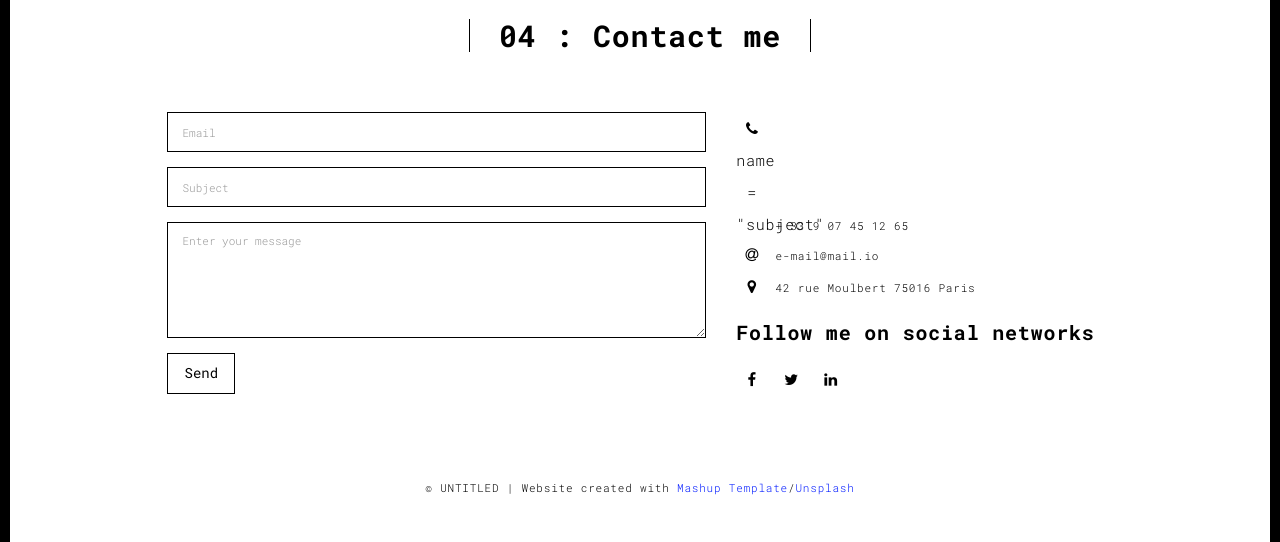
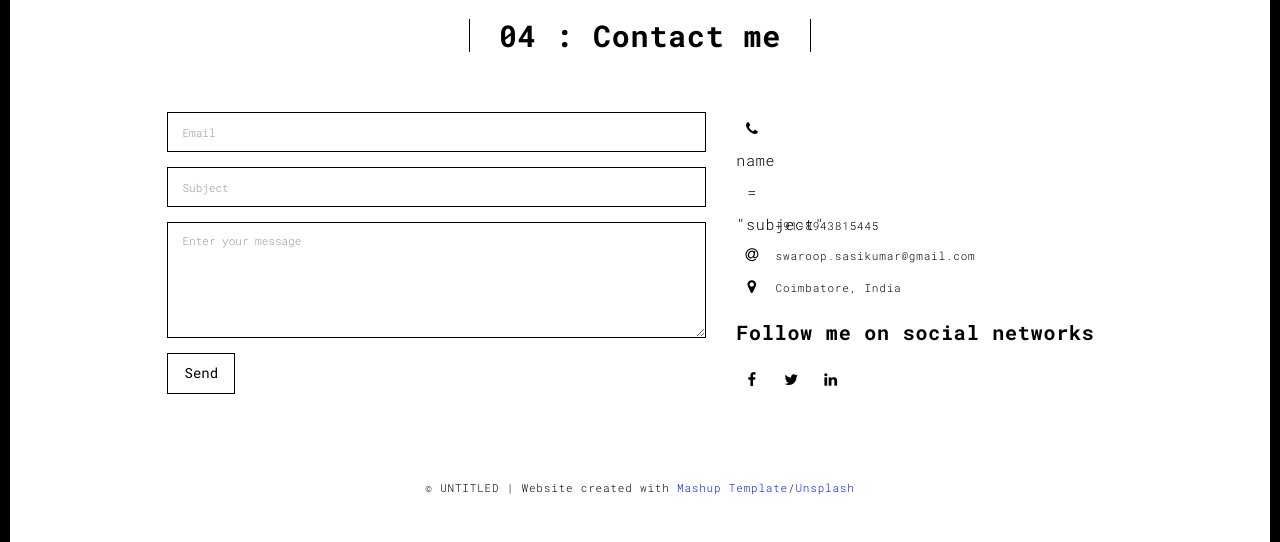
Before and after one commit to sknew93/portfo, a Flask app: page /contact.html in a window 1280 px wide. Shown: the part 90-632 px from the top of the page. Run offline with Flask 2, Linux system fonts and the light colour scheme; some libraries are stand-ins or nearby versions.

Commit message:
Update contact.html

```diff
--- a/templates/contact.html
+++ b/templates/contact.html
@@ -80,19 +80,19 @@
                           <span class="fa-icon">
                             <i class="fa fa-phone" aria-hidden="true"></i> name = "subject"
                           </span>
-                          + 33 9 07 45 12 65
+                          +91-8943815445
                         </li>
                         <li name = "message">
                           <span class="fa-icon">
                             <i class="fa fa-at" aria-hidden="true"></i>
                           </span>
-                          e-mail@mail.io
+                          swaroop.sasikumar@gmail.com
                         </li>
                         <li>
                           <span class="fa-icon">
                             <i class="fa fa fa-map-marker" aria-hidden="true"></i>
                           </span>
-                          42 rue Moulbert 75016 Paris
+                          Coimbatore, India
                         </li>
                       </ul>
                       <h3>Follow me on social networks</h3>
```
